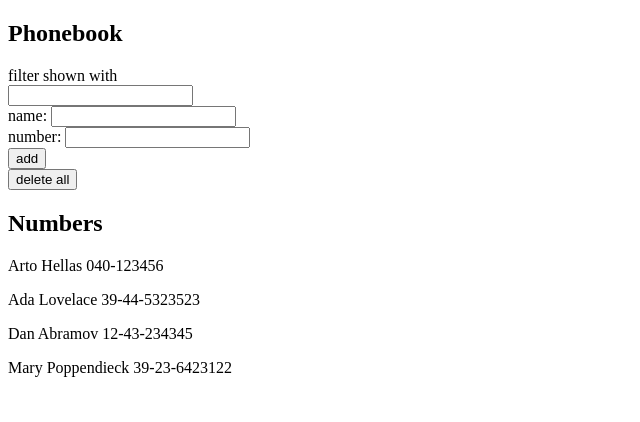
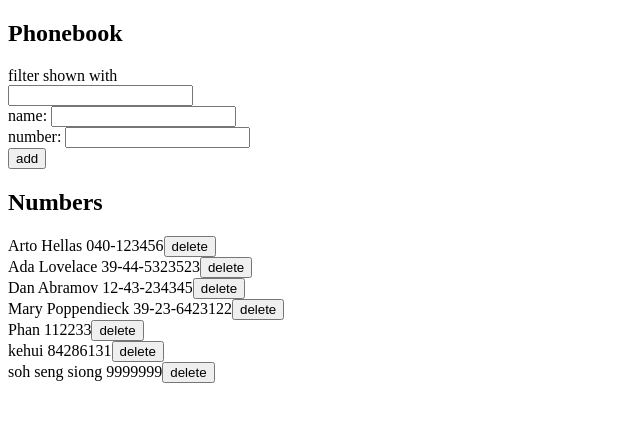
Before and after one commit to phananh183/fullstackopen-project2, a React (Create React App) app: page / in a window 1280 px wide. Shown: the top 422 px of the page, without its empty margins (0-640 px from the left). Built offline with nearby package versions, Linux system fonts and the light colour scheme; data requests are answered from the project's data file.

Commit message:
implement backend w db.json

```diff
--- a/db.json
+++ b/db.json
@@ -1,5 +1,5 @@
 {
-    "persons":[
+  "persons": [
     {
       "name": "Arto Hellas",
       "number": "040-123456",
@@ -19,6 +19,21 @@
       "name": "Mary Poppendieck",
       "number": "39-23-6423122",
       "id": 4
+    },
+    {
+      "name": "Phan",
+      "number": "112233",
+      "id": 5
+    },
+    {
+      "name": "kehui",
+      "number": "84286131",
+      "id": 6
+    },
+    {
+      "name": "soh seng siong",
+      "number": "9999999",
+      "id": 7
     }
   ]
 }
--- a/src/App.js
+++ b/src/App.js
@@ -2,7 +2,7 @@ import { useState, useEffect } from 'react'
 import Filter from './components/Filter'
 import Form from './components/Form'
 import NameList from './components/Namelist'
-import axios from 'axios'
+import phoneNumServices from './services/phoneNums'
 
 const App = () => {
 
@@ -30,21 +30,36 @@ const App = () => {
       alert(`${newName} is already added to phonebook`)
     }
     else {
-      setPersons(persons.concat(nameObj))
-      setNewName('')
-      setNewNumber('')
+      phoneNumServices.create(nameObj)
+        .then(newEntry => {
+          console.log(newEntry)
+          setPersons(persons.concat(newEntry))
+          setNewName('')
+          setNewNumber('')
+        })
+        .catch(error => {
+          console.log(error)
+          alert(error)
+        })
     }
   }
 
-  const deleteAllNames = () => setPersons([])
-
   useEffect(() => {
-    axios
-      .get('http://localhost:3001/persons')
-      .then(res => {
-        setPersons(res.data)
+      phoneNumServices
+      .getAll()
+      .then(phoneNums => {
+        setPersons(phoneNums)
       })
   }, [])
+
+  const deleteEntry = id => {
+    phoneNumServices
+      .deleteEntry(id)
+      .then(response => {
+        console.log(response)
+        setPersons(persons.filter(person => person.id !== id ))
+      })
+  }
 
   return (
     <div>
@@ -57,9 +72,8 @@ const App = () => {
         newNumber={newNumber}
         handleNumberChange={handleNumberChange}
         />
-      <button onClick={deleteAllNames}>delete all</button>
       <h2>Numbers</h2>
-      <NameList persons={entriesToShow} />
+      <NameList persons={entriesToShow} deleteNum={deleteEntry}/>
     </div>
   )
 }
--- a/src/components/Namelist.js
+++ b/src/components/Namelist.js
@@ -1,11 +1,16 @@
 import React from "react";
 
-const NameList = ({ persons }) => {
+const NameList = ({ persons, deleteNum }) => {
     return (
       <>
         {persons.length === 0
         ? 'No names available'
-        : persons.map(person => <p key={person.name}>{person.name} {person.number}</p>)}
+        : persons.map(person =>
+          <div key={person.id}>
+            {person.name} {person.number}
+            <button onClick={deleteNum}>delete</button>
+          </div>
+        )}
       </>
     )
   }
--- /dev/null
+++ b/src/services/phoneNums.js
@@ -0,0 +1,20 @@
+import axios from "axios";
+
+const baseUrl = 'http://localhost:3001/persons'
+
+const getAll = () => {
+    const req = axios.get(baseUrl)
+    return req.then(res => res.data)
+}
+
+const create = nameObj => {
+    const req = axios.post(baseUrl, nameObj)
+    return req.then(res => res.data)
+}
+
+const deleteNum = id => {
+    axios.delete(`${baseUrl}/${id}`)
+}
+
+const phoneNumServices = { getAll, create, deleteNum }
+export default phoneNumServices
```
Lines whose indentation alone changed are shown as unchanged.
